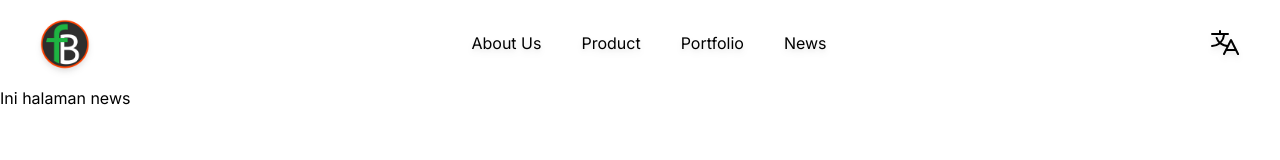
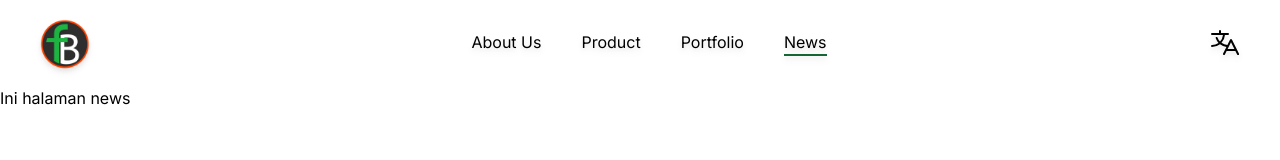
Before and after one commit to dafahfabiansyah/Landing-page-FBI, a Next.js app: page /news in a window 1280 px wide. Shown: the top 160 px of the page. Built offline with nearby package versions, Linux system fonts and the light colour scheme.

Commit message:
add google maps in footer

```diff
--- a/src/components/GoogleMaps.tsx
+++ b/src/components/GoogleMaps.tsx
@@ -1,22 +1,39 @@
 import { GoogleMap, LoadScript, Marker } from '@react-google-maps/api';
+import Image from 'next/image';
+
+// const Map = ({ location }: { location: { lat: number; lng: number } }) => {
+//     const mapStyles = {
+//         height: "320px",
+//         width: "100%",
+//     };
+
+//     return (
+//         // <LoadScript googleMapsApiKey="YOUR_API_KEY">
+//         //     <GoogleMap
+//         //         mapContainerStyle={mapStyles}
+//         //         zoom={15}
+//         //         center={location}
+//         //     >
+//         //         <Marker position={location} />
+//         //     </GoogleMap>
+//         // </LoadScript>
+//         <Image src="https://www.google.com/maps/embed?pb=!1m18!1m12!1m3!1d15866.264546520391!2d106.75886095!3d-6.1887663499999945!2m3!1f0!2f0!3f0!3m2!1i1024!2i768!4f13.1!3m3!1m2!1s0x2e69f70fd552f8e3%3A0x59972408c2ef6a6e!2sRanch%20Market%20Pesanggrahan!5e0!3m2!1sid!2sid!4v1706607027017!5m2!1sid!2sid" alt='' width="600" height="450"loading="lazy"/>
+//     );
+// };
 
 const Map = ({ location }: { location: { lat: number; lng: number } }) => {
-    const mapStyles = {
-        height: "320px",
-        width: "100%",
-    };
-
     return (
-        <LoadScript googleMapsApiKey="YOUR_API_KEY">
-            <GoogleMap
-                mapContainerStyle={mapStyles}
-                zoom={15}
-                center={location}
-            >
-                <Marker position={location} />
-            </GoogleMap>
-        </LoadScript>
+        <iframe
+            src="https://www.google.com/maps/embed?pb=!1m18!1m12!1m3!1d3966.4961342587562!2d106.75356567366342!3d-6.198084293789607!2m3!1f0!2f0!3f0!3m2!1i1024!2i768!4f13.1!3m3!1m2!1s0x2e69f77305c654ff%3A0x5c50db3133a6daae!2sPT.%20FARRASINDO%20PERKASA%20-%20HEAD%20OFFICE%20(%20CONCRETE%20PUMP%20)!5e0!3m2!1sid!2sid!4v1706607589275!5m2!1sid!2sid"
+            width="100%"
+            height="320px"
+            style={{ border: 0 }}
+            // allowFullScreen=""
+            loading="lazy"
+        ></iframe>
     );
 };
 
 export default Map;
+
+// export default Map;
--- a/src/components/Header.tsx
+++ b/src/components/Header.tsx
@@ -1,18 +1,19 @@
-// components/Header.tsx
-'use client';
+"use client"
+
 import Image from 'next/image';
-import React, { useEffect, useState } from 'react';
+import React, { ReactNode, useEffect, useState } from 'react';
 import logo from '../../public/FRESH BETON INDONESIA copy.png';
 import { Translate } from '@phosphor-icons/react';
 import Link from 'next/link';
 
 const Header = () => {
   const [isScrolled, setIsScrolled] = useState(false);
+  const [activePage, setActivePage] = useState('');
 
   useEffect(() => {
     const handleScroll = () => {
       const scrollTop = window.scrollY;
-      const isTop = scrollTop < 50; // Atur nilai scroll threshold sesuai kebutuhan
+      const isTop = scrollTop < 50;
       if (isTop !== isScrolled) {
         setIsScrolled(isTop);
       }
@@ -25,6 +26,11 @@ const Header = () => {
     };
   }, [isScrolled]);
 
+  useEffect(() => {
+    // Determine active page based on window location
+    setActivePage(window.location.pathname);
+  }, []);
+
   return (
     <header className={`drop-shadow-md text-black p-4 flex justify-between items-center px-10 sticky top-0 z-50 ${isScrolled ? 'bg-transparent' : 'bg-white'}`}>
       {/* Logo di kiri */}
@@ -36,10 +42,10 @@ const Header = () => {
 
       {/* Menu di tengah */}
       <nav className="flex space-x-4 gap-6">
-        <a href="/about" className="hover:text-green-800">About Us</a>
-        <a href="/product" className="hover:text-green-800">Product</a>
-        <a href="/portfolio" className="hover:text-green-800">Portfolio</a>
-        <a href="/news" className="hover:text-green-800">News</a>
+        <NavLink href="/about" active={activePage === '/about'}>About Us</NavLink>
+        <NavLink href="/product" active={activePage === '/product'}>Product</NavLink>
+        <NavLink href="/portfolio" active={activePage === '/portfolio'}>Portfolio</NavLink>
+        <NavLink href="/news" active={activePage === '/news'}>News</NavLink>
       </nav>
 
       {/* Tombol Translate di kanan */}
@@ -50,4 +56,21 @@ const Header = () => {
   );
 };
 
+// Component for NavLink with dynamic styling for active page
+interface NavLinkProps {
+  href: string;
+  active: boolean;
+  children: ReactNode;
+}
+
+const NavLink = ({ href, active, children }: NavLinkProps) => {
+  return (
+    <Link href={href}>
+      <div className={`hover:text-green-800 ${active ? 'border-b-2 border-green-800' : ''}`}>
+        {children}
+      </div>
+    </Link>
+  );
+};
+
 export default Header;
```
